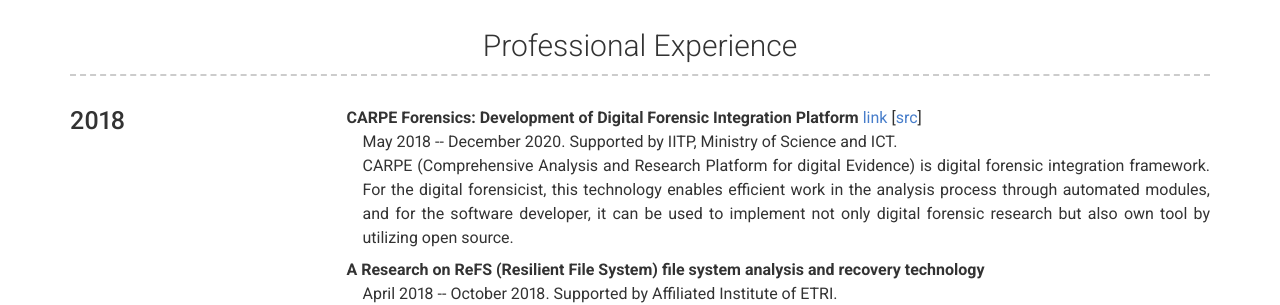
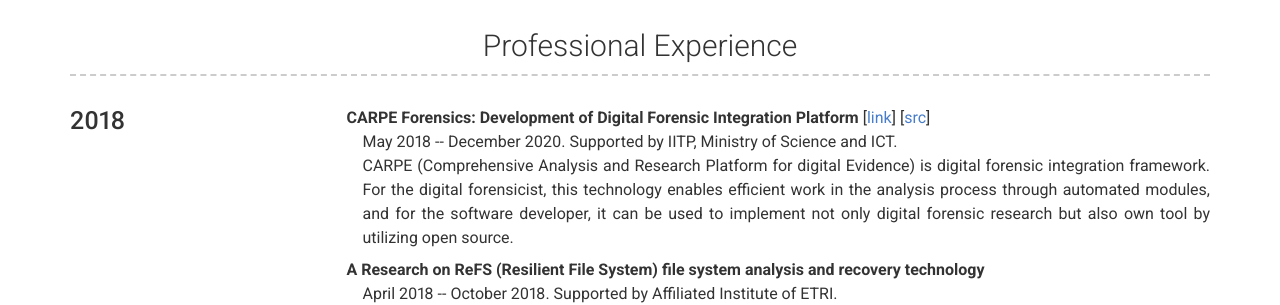
Before and after one commit to JaehyeokHan/jaehyeokhan.github.io, a Jekyll site: the page built from index.md, in a window 1280 px wide and 900 px high, scrolled down 828 px. Shown: the part 152-457 px from the top of the window. Built offline with Jekyll 4.4.1, drawn with Linux system fonts in a browser that asks for light colours; nearby versions of some CDN libraries.

Commit message:
Update _config.yml

```diff
--- a/_config.yml
+++ b/_config.yml
@@ -100,7 +100,7 @@ content:
         #    url: https://github.com/dfrc-korea/carpe
         #quote: >
         description: | # this will include new lines to allow paragraphs
-          <p style="text-indent: -1em;"><b>CARPE Forensics: Development of Digital Forensic Integration Platform</b> <A href = "http://carpeforensics.org/" target = "top">link</A> [<A href = "http://carpeforensics.org/" target = "top">src</A>]
+          <p style="text-indent: -1em;"><b>CARPE Forensics: Development of Digital Forensic Integration Platform</b> [<A href = "http://carpeforensics.org/" target = "top">link</A>] [<A href = "http://carpeforensics.org/" target = "top">src</A>]
           <br>May 2018 -- December 2020. Supported by IITP, Ministry of Science and ICT.
           <br>CARPE (Comprehensive Analysis and Research Platform for digital Evidence) is digital forensic integration framework. For the digital forensicist, this technology enables efficient work in the analysis process through automated modules, and for the software developer, it can be used to implement not only digital forensic research but also own tool by utilizing open source.</p>
           <p style="text-indent: -1em;"><b>A Research on ReFS (Resilient File System) file system analysis and recovery technology</b>
```
